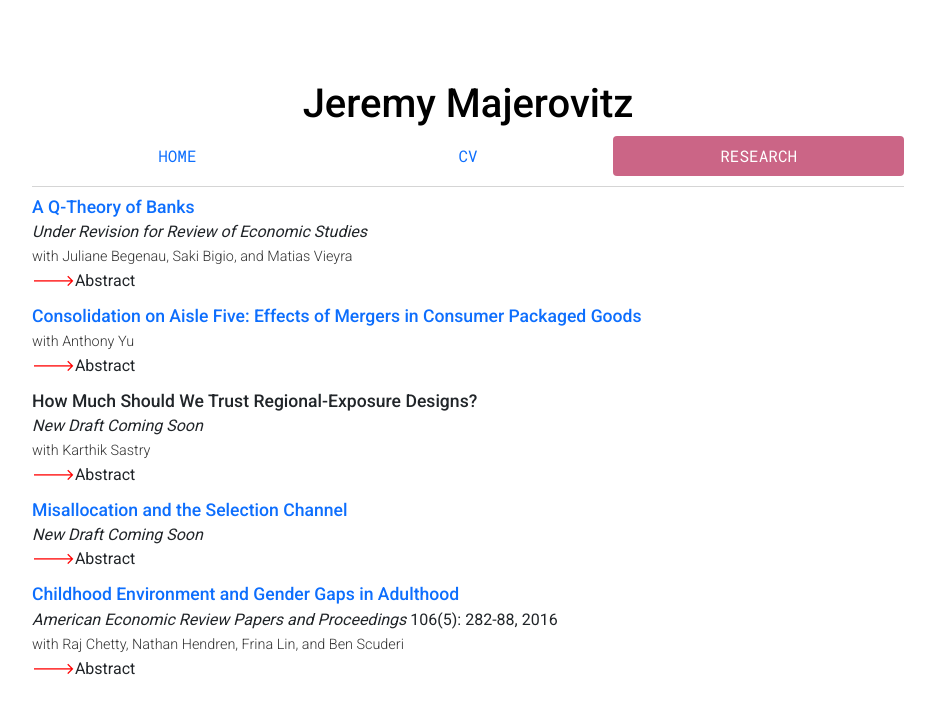
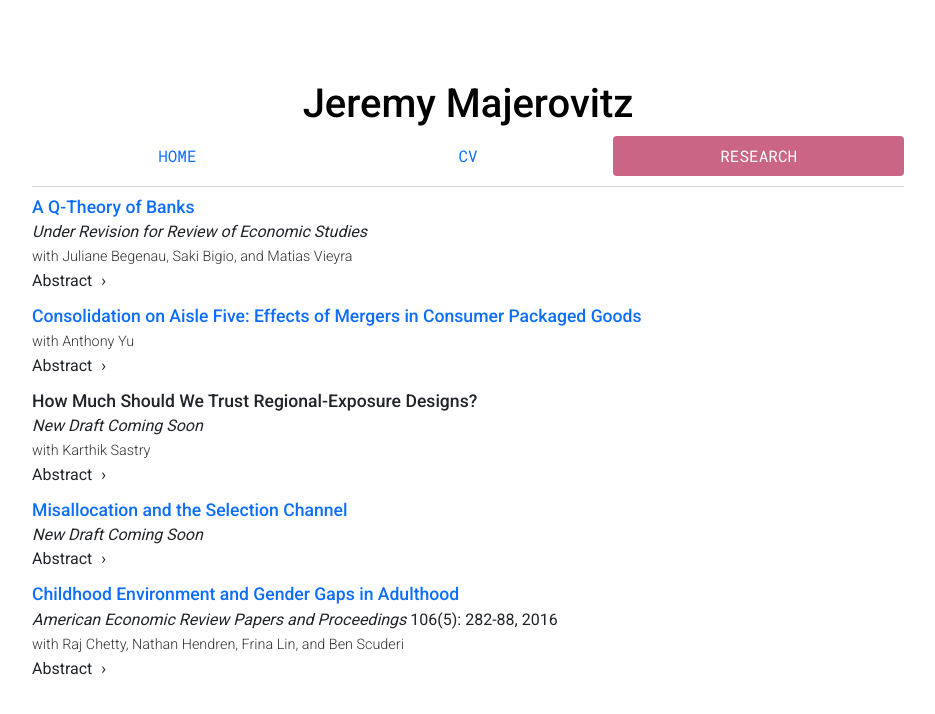
Before and after one commit to jmajic/jmajic.github.io, a Jekyll site: the page built from research/index.html, in a window 1280 px wide. Shown: the top 714 px of the page, without its empty margins (172-1107 px from the left). Built offline with Jekyll 4.4.1, drawn with Linux system fonts in a browser that asks for light colours.

Commit message:
Rotating chevron, from stackoverflow (see description)
from https://stackoverflow.com/questions/10813581/can-i-replace-the-expand-icon-of-the-details-element

```diff
--- a/css/main.css
+++ b/css/main.css
@@ -59,18 +59,21 @@
 h4 a, h5 a, h6 a{text-decoration: none; }
 
 /* Collapsible Abstract Settings */
-summary {list-style: none}
-summary::-webkit-details-marker {display: none; }
-details summary::before {
-  content:"🡒";
-  color: red;
-  /* you can style it however you want, use background-image for example */
+summary {
+  display: block;
 }
-/* By using [open] we can define different styles when the disclosure widget is open */
-details[open] summary::before {
-  content:"🡑";
-  color: red
+
+summary::after {
+  margin-left: 1ch;
+  display: inline-block;
+  transition: 0.2s;
+  content: '\203A'; /* chevron */
 }
+
+details[open] summary::after {
+  transform: rotate(90deg);
+}
+
 
 
 /* CSS Classes from Stepner */
```
